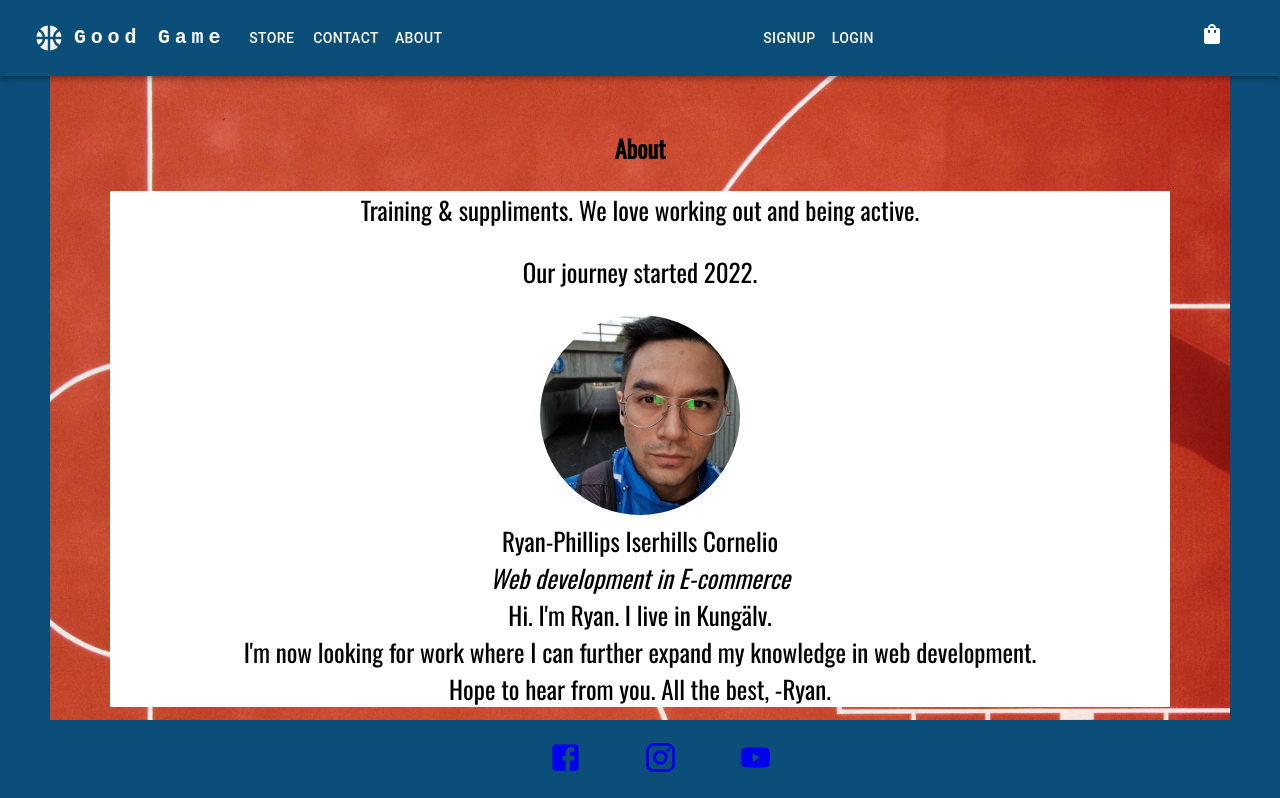
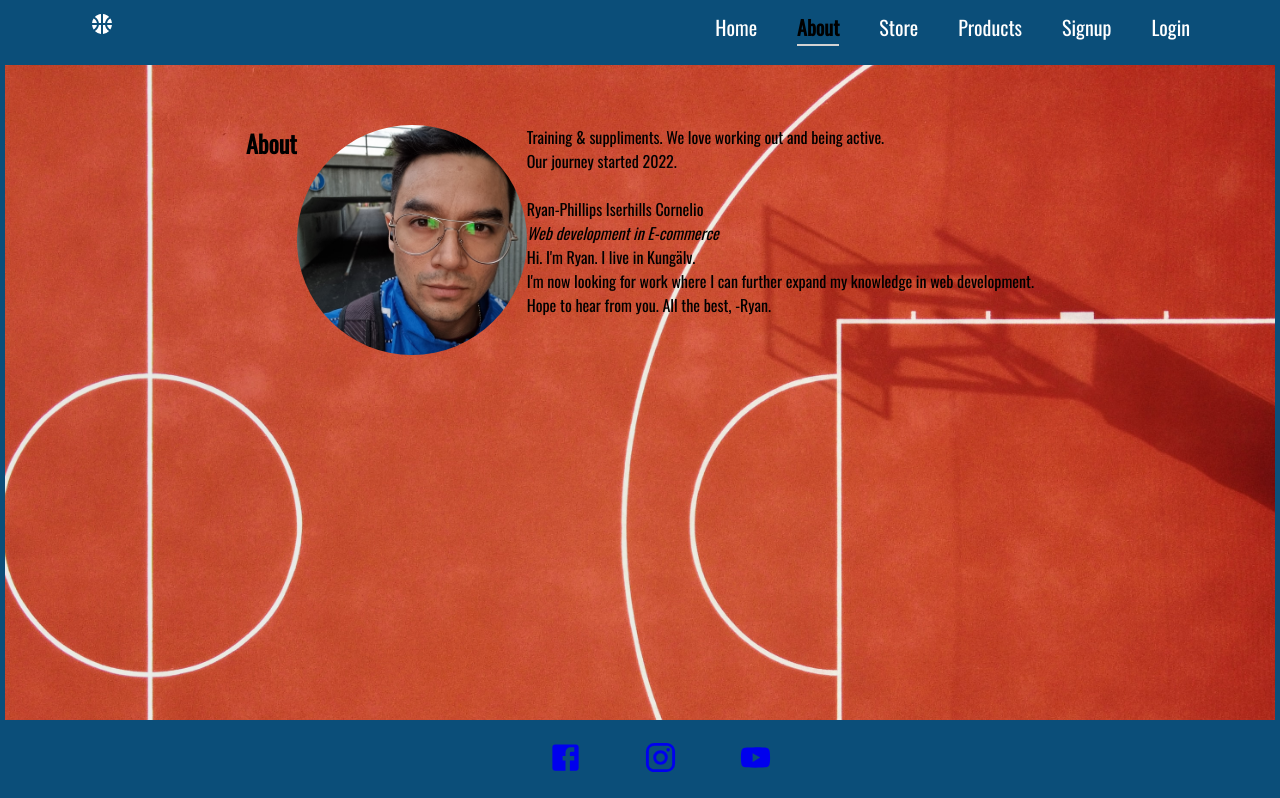
Before and after one commit to TechWithRyan/vite-shop, a React (Vite) app: page /About in a window 1280 px wide. Shown: the top 798 px of the page. Built offline with nearby package versions, Linux system fonts and the light colour scheme.

Commit message:
Folder structure and styling fixed

```diff
--- a/src/App.jsx
+++ b/src/App.jsx
@@ -1,15 +1,16 @@
 import React from 'react'
 import { Routes, Route } from "react-router-dom";
-import Navbar from './component/navbar'
+import Navbar from './component/Navbar/Navbar'
 import Store from './component/Store'
 import Home from './component/home'
 import Contact from './component/contact'
 import About from './component/about'
-import Footer from './component/footer'
+import Footer from './component/Footer/footer'
 import Signup from './component/Signup'
 import Login from './component/Login'
 import Products from './Pages/Products'
 import Cart from './Pages/Cart'
+import { Toolbar } from '@mui/material';
 
 function App() {
   return (
@@ -22,7 +23,7 @@ function App() {
         <Route path="/" element={<Home />} />
         <Route path="/Store" element={<Store />} />
         <Route path="/contact" element={<Contact />} />
-        <Route path="/about" element={<About />} />
+        <Route path="/About" element={<About />} />
         <Route path="/Signup" element={<Signup />} />
         <Route path="/Login" element={<Login />} />
         <Route path="/Cart" element={<Cart />} />
--- /dev/null
+++ b/src/component/Footer/footer.css
@@ -0,0 +1,19 @@
+.footer{
+    background-color: #0B4E79;
+    text-align: center;
+    padding: 20px;
+    bottom: 0;
+    width: auto;
+    justify-content: space-around;
+    position: fixed;
+    left: 0;
+    bottom: 0;
+    width: 100%;
+    text-align: center;
+    z-index: 2;
+}
+
+.footer a{
+    margin: 0 auto;
+    padding: 30px;
+}
--- a/src/component/footer.jsx
+++ b/src/component/Footer/footer.jsx
@@ -1,5 +1,5 @@
 import React from 'react'
-import './index.scss'
+import './footer.css'
 import FacebookIcon from '@mui/icons-material/Facebook';
 import InstagramIcon from '@mui/icons-material/Instagram';
 import YouTubeIcon from '@mui/icons-material/YouTube';
--- /dev/null
+++ b/src/component/Navbar/Navbar.css
@@ -0,0 +1,97 @@
+*{
+    margin: 0;
+}
+
+.navbar{
+    background-color:#0B4E79;
+    height: 60px;
+    position: relative;
+}
+
+.container{
+    max-width: 1100px;
+    margin: 0 auto;
+    padding: 0 15px;
+    display: flex;
+    justify-content: space-between;
+    align-items: right;
+    height: 100%;
+}
+
+.menu-icon{
+    display: none;
+}
+
+.nav-elements{
+    background-color: #0B4E79;
+}
+
+.nav-elements ul {
+    display: flex;
+    justify-content: space-between;
+    list-style-type: none;
+}
+
+.nav-elements ul li:not(:last-child) {
+    margin-right: 40px;
+}
+
+.nav-elements ul a {
+    font-size: 20px;
+    font-weight: 400;
+    color: white;
+    text-decoration: none;
+}
+
+.nav-elements ul a.active{
+    color: black;
+    font-weight: 800;
+    position: relative;
+}
+
+.nav-elements ul a.active::after{
+    content: '';
+    position: absolute;
+    bottom: -4px;
+    left: 0px;
+    width: 100%;
+    height: 2px;
+    background-color: lightgrey;
+}
+
+@media (max-width: 768px){
+    .nav-elements ul li:not(:last-child) {
+        margin-right: 20px;
+    }
+}
+
+@media (max-width: 650px){
+    .menu-icon{
+        display: block;
+        cursor: pointer;
+    }
+    .nav-elements{
+        position: absolute;
+        right: 0;
+        top: 60px;
+        background-color:#0e6397;
+        width: 0px;
+        height: 100vh;
+        transition: all 0.3s ease-in;
+        overflow: hidden;
+        z-index: 10;
+    }
+    .nav-elements.active{
+        width: 50%;
+        height: 50vh;
+
+    }
+    .nav-elements ul{
+        display:flex;
+        flex-direction: column;
+    }
+    .nav-elements ul li{
+        margin-left: 0px;
+        margin-top: 20px;
+    }
+}
--- /dev/null
+++ b/src/component/Navbar/Navbar.jsx
@@ -0,0 +1,38 @@
+import { useState }  from 'react'
+import { NavLink } from 'react-router-dom'
+import './Navbar.css';
+import { SportsBasketball } from '@mui/icons-material';
+import react from 'react';
+
+const Navbar = () => {
+  const [showNavbar, setShowNavbar] = useState(false)
+
+  const handleShowNavbar = () => {
+    setShowNavbar(!showNavbar)
+  }
+
+  return (
+    <nav className="navbar">
+      <div className="container">
+        <div className="logo"><SportsBasketball /></div>
+        <div className="menu-icon" onClick={handleShowNavbar}>
+        <SportsBasketball />
+        </div>
+        <div className={`nav-elements ${showNavbar && 'active'}`}>
+
+        <ul>
+          <li><NavLink to="/"  >Home</NavLink></li>
+          <li><NavLink to="/About"  >About</NavLink></li>
+          <li><NavLink to="/Store" >Store</NavLink></li>
+          <li><NavLink to="/Products"  >Products</NavLink></li>
+          <li><NavLink to="/Signup"  >Signup</NavLink></li>
+          <li><NavLink to="/Login"  >Login</NavLink></li>
+        </ul>
+
+        </div>
+      </div>
+    </nav>
+  )
+}
+
+export default Navbar
--- a/src/component/about.jsx
+++ b/src/component/about.jsx
@@ -1,26 +1,35 @@
 import React from 'react'
 import Card from '@mui/material/Card';
-import './index.scss'
 import Ryan from '../../images/ryan.jpg'
 import Max from '../../images/ryan.jpg'
+import Grid from '@mui/material/Grid';
+import Box from '@mui/material/Box';
+import './index.scss'
 
 function About() {
     return (
-<div className="about-container">
-<section className="hero-image">
-            <h1>About</h1>
+        <Box>
 
+            <Grid>
 
-            <div className="container">
-            <p>Training & suppliments. We love working out and being active.</p>
-            <p>Our journey started 2022.</p>
-                <div><img src={Ryan} width="auto" alt="Photo of me"/><br /> Ryan-Phillips Iserhills Cornelio <br /> <i>Web development in E-commerce</i><br /> Hi. I'm Ryan. I live in Kungälv. <br /> I'm now looking for work where I can further expand my knowledge in web development. <br />Hope to hear from you. All the best, -Ryan. </div>
+                <div className="about-container">
+                    <section className="hero-image">
+                        <Grid container justifyContent='center'>
 
+                            <h1>About</h1>
+                            <img src={Ryan} className="myphoto"></img>
+                            <div>
+                                <p>Training & suppliments. We love working out and being active.</p>
+                                <p>Our journey started 2022.</p>
+                                <div><br /> Ryan-Phillips Iserhills Cornelio <br /> <i>Web development in E-commerce</i><br /> Hi. I'm Ryan. I live in Kungälv. <br /> I'm now looking for work where I can further expand my knowledge in web development. <br />Hope to hear from you. All the best, -Ryan. </div>
 
-            </div>
-        </section>
+                            </div>
+                        </Grid>
+                    </section>
 
-</div>
+                </div>
+            </Grid>
+        </Box>
     )
 }
 
--- a/src/component/index.scss
+++ b/src/component/index.scss
@@ -27,7 +27,7 @@ a:hover {
 }
 
 .about-container{
-    padding: 50px;
+    padding: 5px;
     margin: 0 auto;
     align-items: center;
     justify-content: center;
@@ -54,7 +54,7 @@ body{
 }
 
 img{
-    margin: 'auto';
+    margin-top: 'auto';
     display: 'block';
 }
 
@@ -65,9 +65,9 @@ img{
 
 .container{
     height: auto;
-    font-size: 25px;
+    font-size: 30px;
     text-align: center;
-    background-color: white;
+    color: white;
 }
 
 .contact-container{
@@ -83,28 +83,6 @@ img{
     text-align: center;
 }
 
-.footer{
-    background-color: #0B4E79;
-    text-align: center;
-    padding: 20px;
-    bottom: 0;
-    width: auto;
-    justify-content: space-around;
-    position: fixed;
-    left: 0;
-    bottom: 0;
-    width: 100%;
-    text-align: center;
-    z-index: 2;
-}
-
-.footer a{
-    margin: 0 auto;
-    padding: 30px;
-}
-
-
-
 /* The hero image */
 .hero-image {
   padding: 60px;
@@ -117,6 +95,7 @@ img{
   background-repeat: no-repeat;
   background-size: cover;
   position: relative;
+  z-index: 2;
 }
 
 /* Place text in the middle of the image */
@@ -143,3 +122,9 @@ img{
         display: flex;
     }
 }
+
+.myphoto{
+    width: 20%;
+    border-radius: 50%;
+    margin: 0;
+}
--- a/src/component/navbar.jsx
+++ /dev/null
@@ -1,235 +0,0 @@
-import * as React from 'react';
-import AppBar from '@mui/material/AppBar';
-import Box from '@mui/material/Box';
-import Toolbar from '@mui/material/Toolbar';
-import IconButton from '@mui/material/IconButton';
-import Typography from '@mui/material/Typography';
-import Menu from '@mui/material/Menu';
-import MenuIcon from '@mui/icons-material/Menu';
-import Container from '@mui/material/Container';
-import Avatar from '@mui/material/Avatar';
-import Button from '@mui/material/Button';
-import Tooltip from '@mui/material/Tooltip';
-import MenuItem from '@mui/material/MenuItem';
-import AdbIcon from '@mui/icons-material/Adb';
-import ShoppingBagIcon from '@mui/icons-material/ShoppingBag';
-import SportsBasketballIcon from '@mui/icons-material/SportsBasketball';
-
-
-const users = [
-  'Signup', 'Login'
-];
-
-const pages = ['Store', 'Contact', 'About'];
-
-const cart = ['Cart'];
-
-function index() {
-  const [anchorElNav, setAnchorElNav] = React.useState(null);
-
-  const handleOpenNavMenu = (event) => {
-    setAnchorElNav(event.currentTarget);
-  };
-
-  const handleCloseNavMenu = () => {
-    setAnchorElNav(null);
-  };
-
-
-  return (
-
-    <AppBar position="absolute" sx={{ background: '#0B4E79' }}>
-      <Container maxWidth="xl">
-        <Toolbar disableGutters>
-        <SportsBasketballIcon
-        sx={{ display: 'flex',
-        alignItems: 'center',
-        margin: '10px',
-        fontSize: '30px'
-          }}
-
-        />
-          <Typography
-            variant="h6"
-            noWrap
-            component="a"
-            href="/"
-            sx={{
-              mr: 2,
-              display: { xs: 'none', md: 'flex' },
-              fontFamily: 'monospace',
-              fontWeight: 700,
-              letterSpacing: '.3rem',
-              color: 'inherit',
-              textDecoration: 'none',
-            }}
-
-          >
-            Good Game
-          </Typography>
-
-
-          <Box sx={{ flexGrow: 1, display: { xs: 'flex', md: 'none' } }}>
-            <IconButton
-              size="large"
-              aria-label="account of current user"
-              aria-controls="menu-appbar"
-              aria-haspopup="true"
-              onClick={handleOpenNavMenu}
-              color="inherit"
-            >
-              <MenuIcon />
-            </IconButton>
-            <Menu
-              id="menu-appbar"
-              anchorEl={anchorElNav}
-              anchorOrigin={{
-                vertical: 'bottom',
-                horizontal: 'left',
-
-              }}
-
-              keepMounted
-              transformOrigin={{
-                vertical: 'top',
-                horizontal: 'left',
-              }}
-              open={Boolean(anchorElNav)}
-              onClose={handleCloseNavMenu}
-
-            >
-              {pages.map((page) => (
-                <MenuItem key={page}
-
-                onClick={handleCloseNavMenu}
-                sx={{ background: '#0B4E79' }}>
-                  <Typography textAlign="center"
-
-                  noWrap
-                  component="a"
-                  href={`${page}`}
-                  sx={{
-                  mr: 1,
-                  display: { xs: 'flex', md: 'none' },
-                  flexGrow: 1,
-                  fontFamily: 'monospace',
-                  fontWeight: 700,
-                  letterSpacing: '.3rem',
-                  textDecoration: 'none',
-
-            }}
-                  >
-                  {page}</Typography>
-                </MenuItem>
-              ))}
-
-            {users.map((page) => (
-
-              <MenuItem key={page} onClick={handleCloseNavMenu}
-              sx={{ background: '#0B4E79'}}
-              >
-                  <Typography textAlign="center"
-
-                  noWrap
-                  component="a"
-                  href={`${page}`}
-                  sx={{
-                  mr: 1,
-                  display: { xs: 'flex', md: 'none' },
-                  flexGrow: 1,
-                  fontFamily: 'monospace',
-                  fontWeight: 700,
-                  letterSpacing: '.3rem',
-                  color: 'inherit',
-                  textDecoration: 'none',
-
-
-            }}
-                  >
-                  {page}</Typography>
-                </MenuItem>
-
-
-            ))}
-
-            </Menu>
-          </Box>
-
-          <Typography
-            variant="h5"
-            noWrap
-            component="a"
-            href=""
-            sx={{
-              mr: 2,
-              display: { xs: 'flex', md: 'none' },
-              flexGrow: 1,
-              fontFamily: 'monospace',
-              fontWeight: 700,
-              letterSpacing: '.3rem',
-              color: 'inherit',
-              textDecoration: 'none',
-
-            }}
-          >
-            Good Game
-          </Typography>
-
-          <Box sx={{ flexGrow: 1, display: { xs: 'none', md: 'flex' } }}>
-            {pages.map((page) => (
-              <Button
-                key={page}
-                component="a"
-                href={`${page}`}
-                onClick={handleCloseNavMenu}
-                sx={{ my: 2, color: 'white', display: 'block' }}
-              >
-                {page}
-              </Button>
-            ))}
-          </Box>
-
-
-        <Box sx={{ flexGrow: 1, display: { xs: 'none', md: 'flex' }}}>
-            {users.map((page) => (
-              <Button
-                key={page}
-                component="a"
-                href={`${page}`}
-                onClick={handleCloseNavMenu}
-                sx={{ my: 2, color: 'white', display: 'block' }}
-              >
-                {page}
-              </Button>
-            ))}
-          </Box>
-            {}
-            {cart.map((page) => (
-              <Button
-                key={page}
-                component="a"
-                href={`${page}`}
-                onClick={handleCloseNavMenu}
-                sx={{ my: 2, color: 'white', display: 'block' }}
-              >
-          <ShoppingBagIcon>
-
-                {page}
-          </ShoppingBagIcon>
-              </Button>
-            ))}
-
-
-
-
-
-        </Toolbar>
-      </Container>
-    </AppBar>
-
-  );
-}
-
-
-
-export default index;
```
